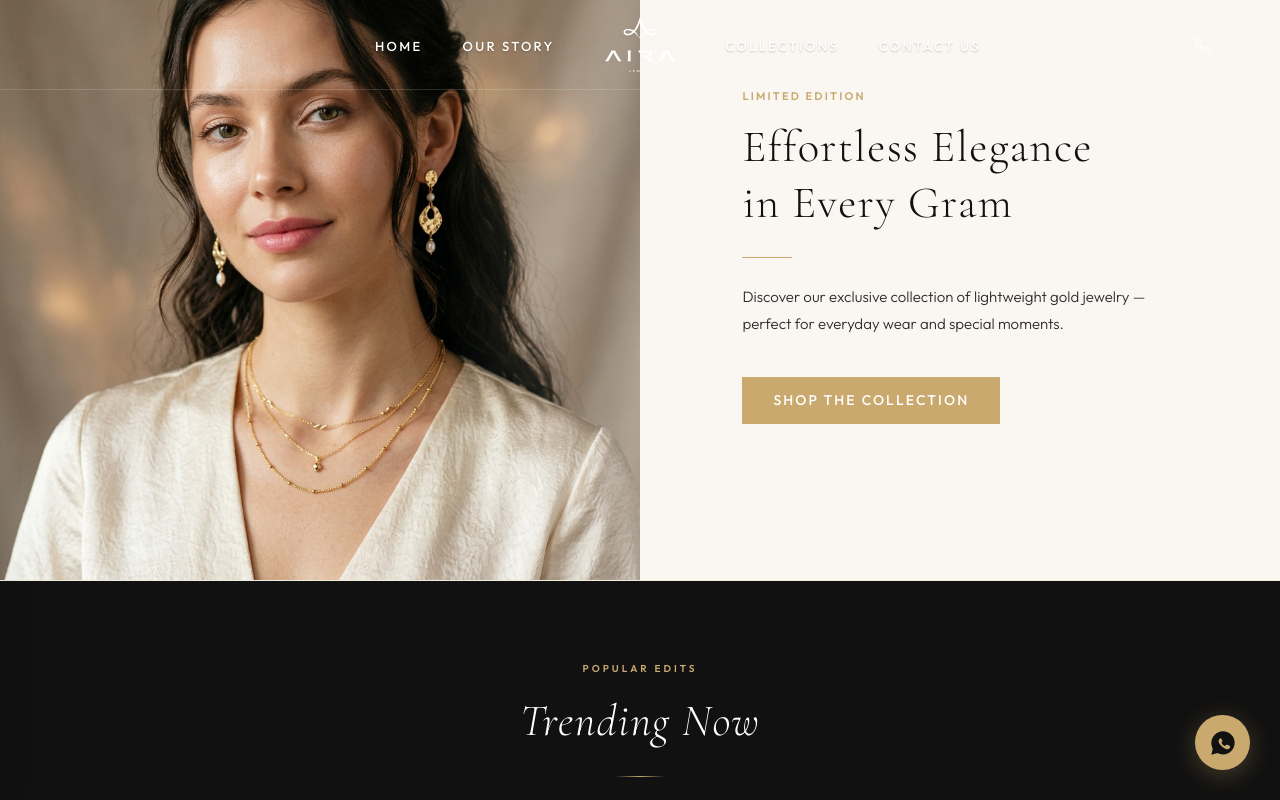
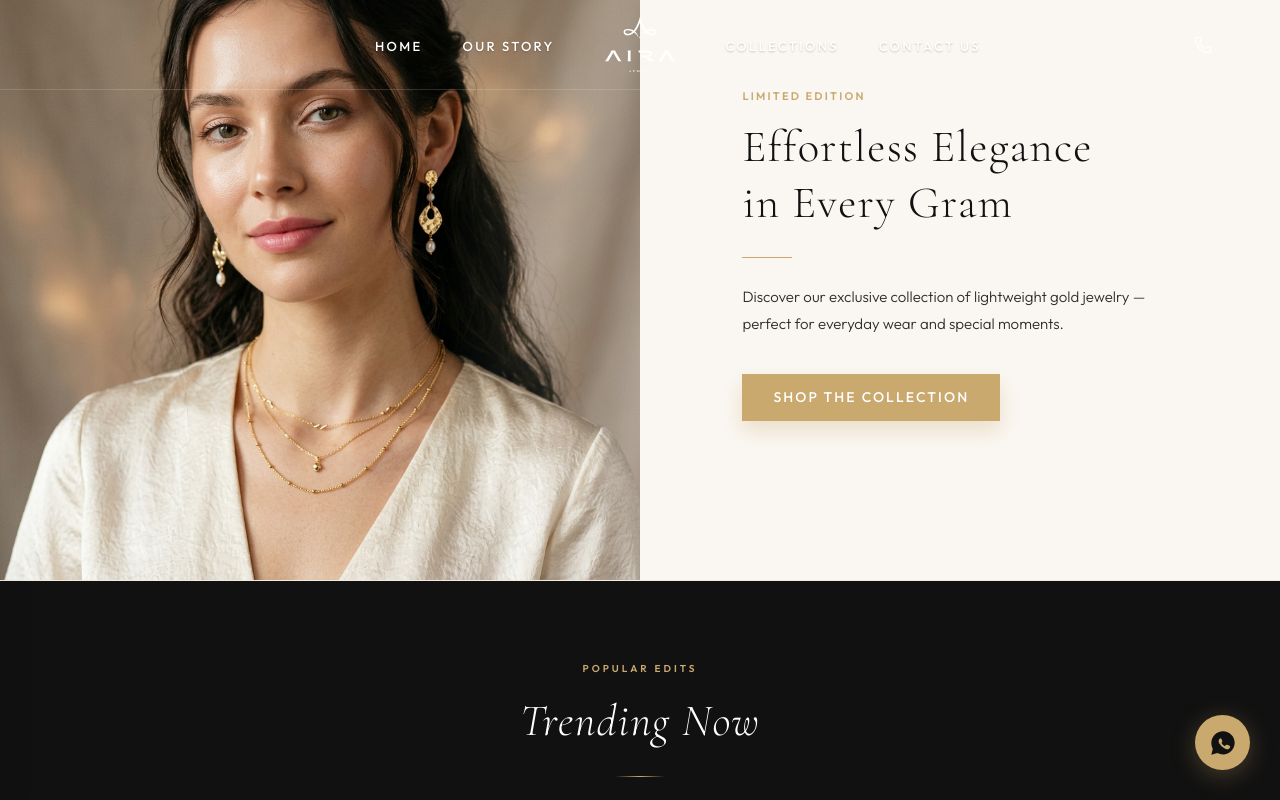
Before and after one commit to jeevanvishnu/aira, a React (Vite) app: page / in a window 1280 px wide. In both pictures the pointer is over the link "SHOP THE COLLECTION". Shown: the part 3122-3922 px from the top of the page. Built offline with nearby package versions, Linux system fonts and the light colour scheme.

Commit message:
feat: initialize project styles with Tailwind CSS, custom design tokens, and reusable button components

```diff
--- a/src/index.css
+++ b/src/index.css
@@ -60,7 +60,7 @@ h1, h2, h3, h4, h5, h6 {
   background-color: var(--color-dark);
   border: 1px solid var(--color-dark);
   cursor: pointer;
-  transition: var(--transition-fast);
+  transition: var(--transition-smooth);
   text-decoration: none;
 }
 
@@ -68,6 +68,8 @@ h1, h2, h3, h4, h5, h6 {
   background-color: var(--color-gold);
   border-color: var(--color-gold);
   color: var(--color-surface);
+  transform: translateY(-3px);
+  box-shadow: 0 10px 20px rgba(201, 169, 110, 0.3);
 }
 
 .btn-outline-gold {
@@ -82,13 +84,15 @@ h1, h2, h3, h4, h5, h6 {
   background-color: transparent;
   border: 1px solid var(--color-gold);
   cursor: pointer;
-  transition: var(--transition-fast);
+  transition: var(--transition-smooth);
   text-decoration: none;
 }
 
 .btn-outline-gold:hover {
   background-color: var(--color-gold);
   color: var(--color-surface);
+  transform: translateY(-3px);
+  box-shadow: 0 10px 20px rgba(201, 169, 110, 0.3);
 }
 
 /* Placeholder space for fixed navbar if needed */
```
